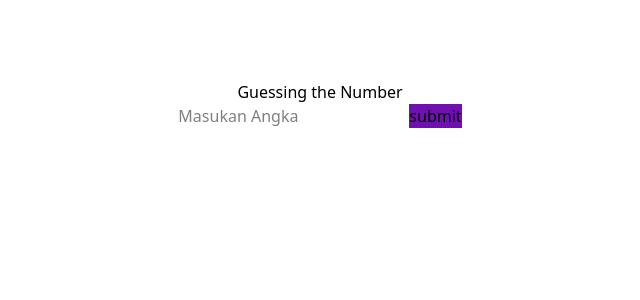
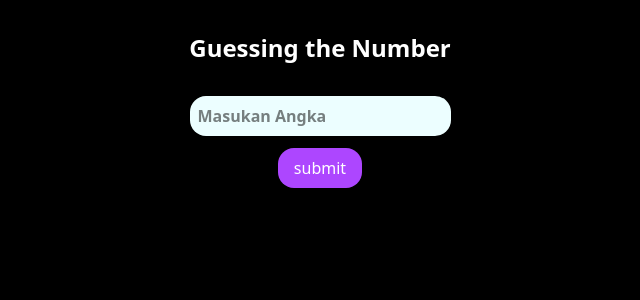
Before and after one commit to Sahidannopal-15/Guess-the-Number-, a React (Vite) app: page / in a window 1280 px wide. Shown: the top 300 px of the page, without its empty margins (320-960 px from the left). Built offline with nearby package versions, Linux system fonts and the light colour scheme.

Commit message:
mendesain ui

```diff
--- a/src/App.jsx
+++ b/src/App.jsx
@@ -16,26 +16,26 @@ function tebakAngka(){
   }
 }
   return (
-    <main className='flex flex-col items-center mt-20'>
-      <header className=''>
+    <main className='flex flex-col items-center min-h-screen bg-black text-white gap-8 pt-8'>
+      <header className='text-2xl font-bold'>
         Guessing the Number
       </header>
-      <section className=''>
+      <section className='flex flex-col items-center'>
         <input type="number"
                 placeholder='Masukan Angka'
                 value={guess}
                 onChange={(e) => setGuess(e.target.value)}
-                className=''
+                className='mb-3 p-2 rounded-2xl bg-cyan-50 text-black hover:bg-gray-300 font-semibold'
         />
         <button
         onClick={tebakAngka}
-        className='bg-purple-800'>
+        className='bg-purple-500 px-4 py-2 rounded-2xl hover:bg-purple-400'>
           submit
         </button>
+      </section>
       <article>
         <p>{result}</p>
       </article>
-      </section>
     </main>
   )
 }
```
